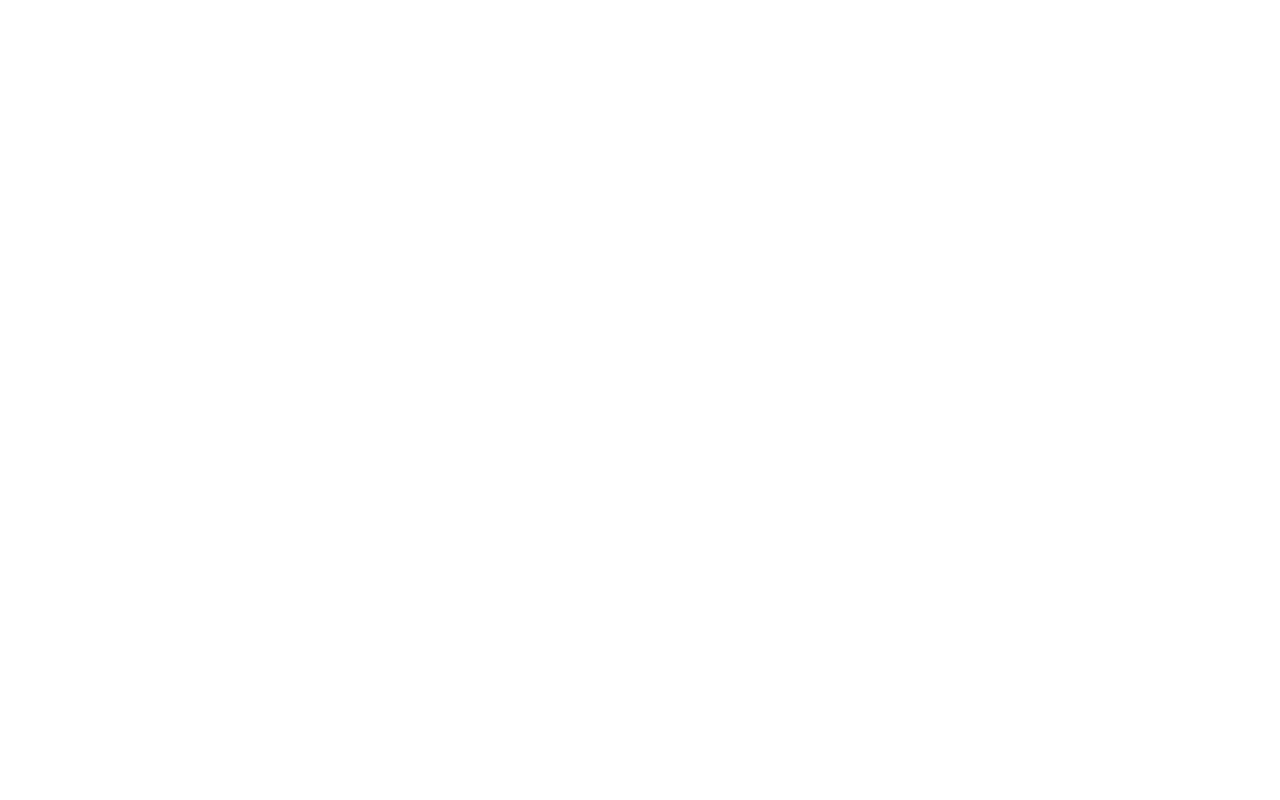
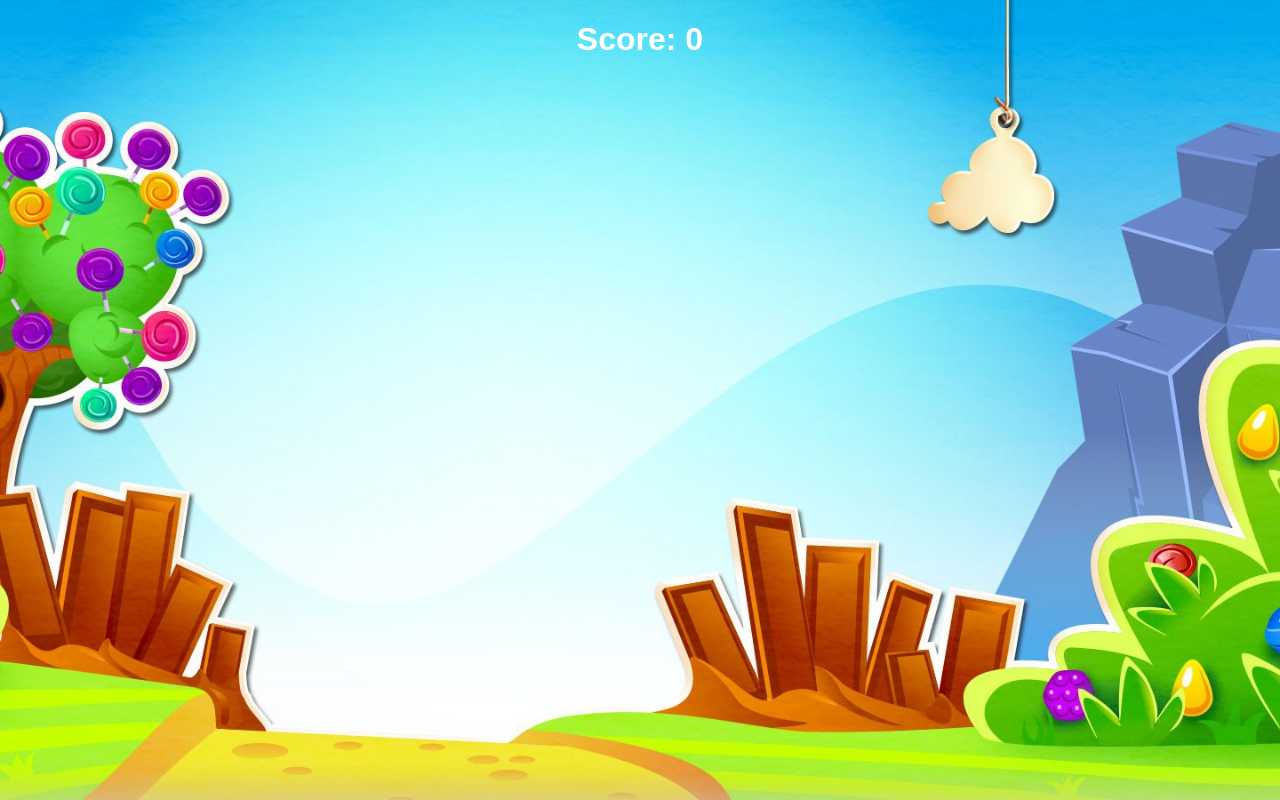
Before and after one commit to trimoni/candy-crush-js, a plain HTML site: page index.html in a window 1280 px wide. Drawn offline with Linux system fonts and the light colour scheme.

Commit message:
fix body css

```diff
--- a/css/style.css
+++ b/css/style.css
@@ -1,5 +1,5 @@
 body {
-  background: url('./background.jpg') no-repeat center center fixed;
+  background: url('/background.jpg') no-repeat center center fixed;
   background-size: cover;
   font-family: Arial, Helvetica, sans-serif;
   color: white;
```
